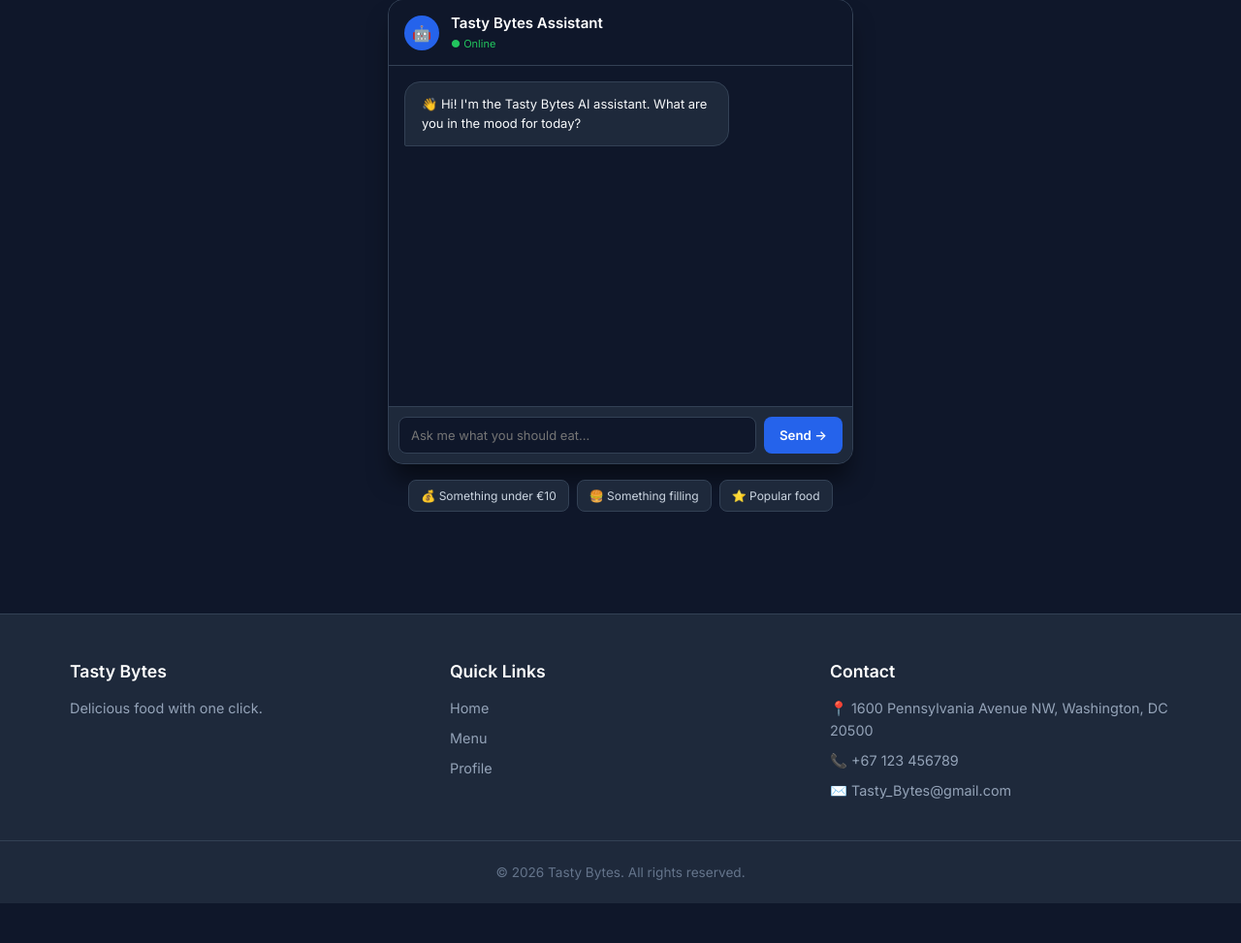
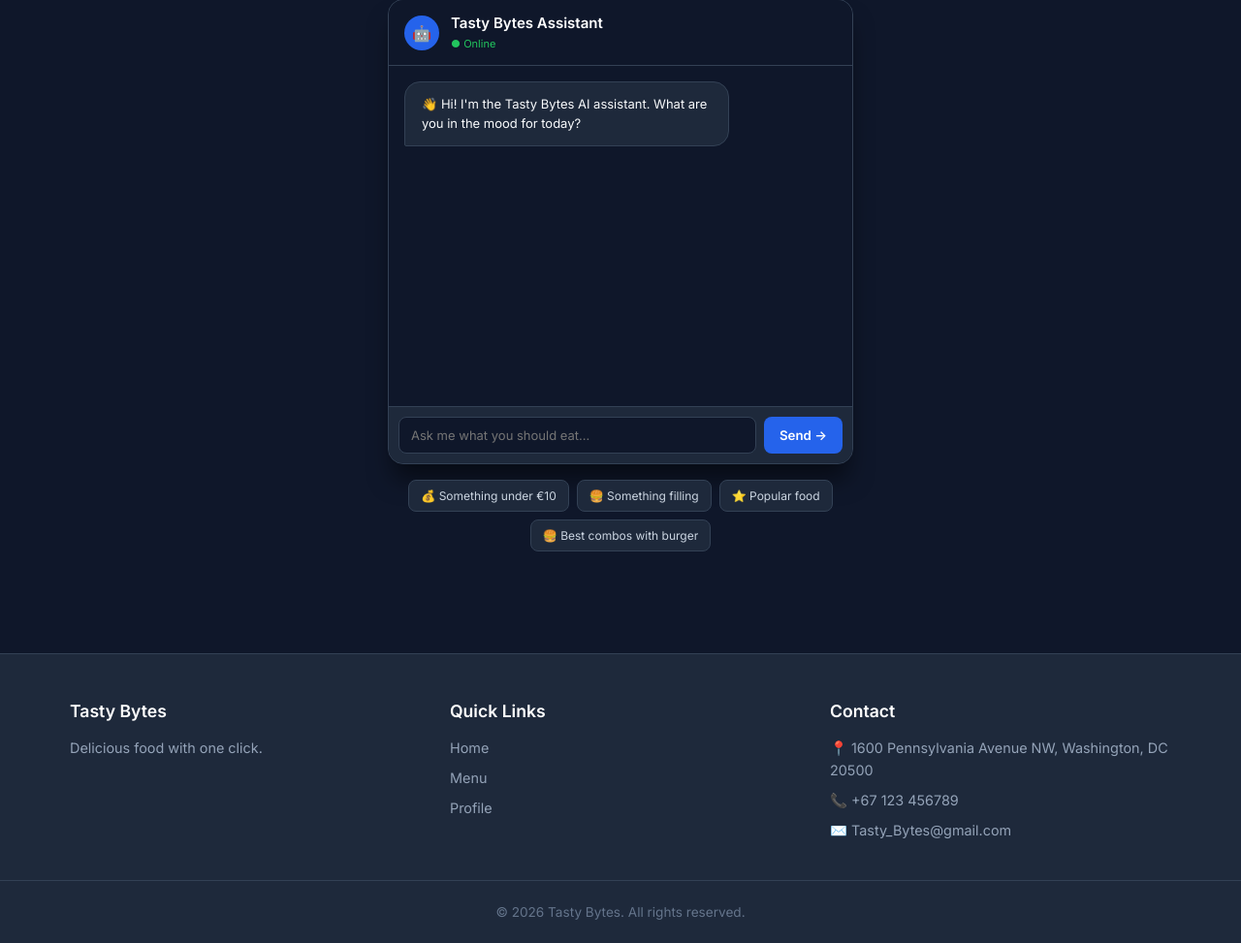
Before and after one commit to zomif/Online-Restaurant, a Python web app: template templates/ai/assistant.html in a window 1280 px wide. Shown: the part 276-1249 px from the top of the page at 97% size. Before the commit the page ends 1208 px from the top, so only its background shows below. Run offline with Jinja, Linux system fonts and the light colour scheme; the template is opened without the code that fills it, so the values that code supplies are empty.

Commit message:
Update assistant.html

```diff
--- a/templates/ai/assistant.html
+++ b/templates/ai/assistant.html
@@ -213,6 +213,7 @@
         <button type="button" data-message="I have €10, what should I order?">💰 Something under €10</button>
         <button type="button" data-message="I want something filling">🍔 Something filling</button>
         <button type="button" data-message="Recommend me something popular">⭐ Popular food</button>
+         <button type="button" data-message="What drinks or sides pair well with a burger?">🍔 Best combos with burger</button>
     </div>
 </div>
 {% endblock %}
```
